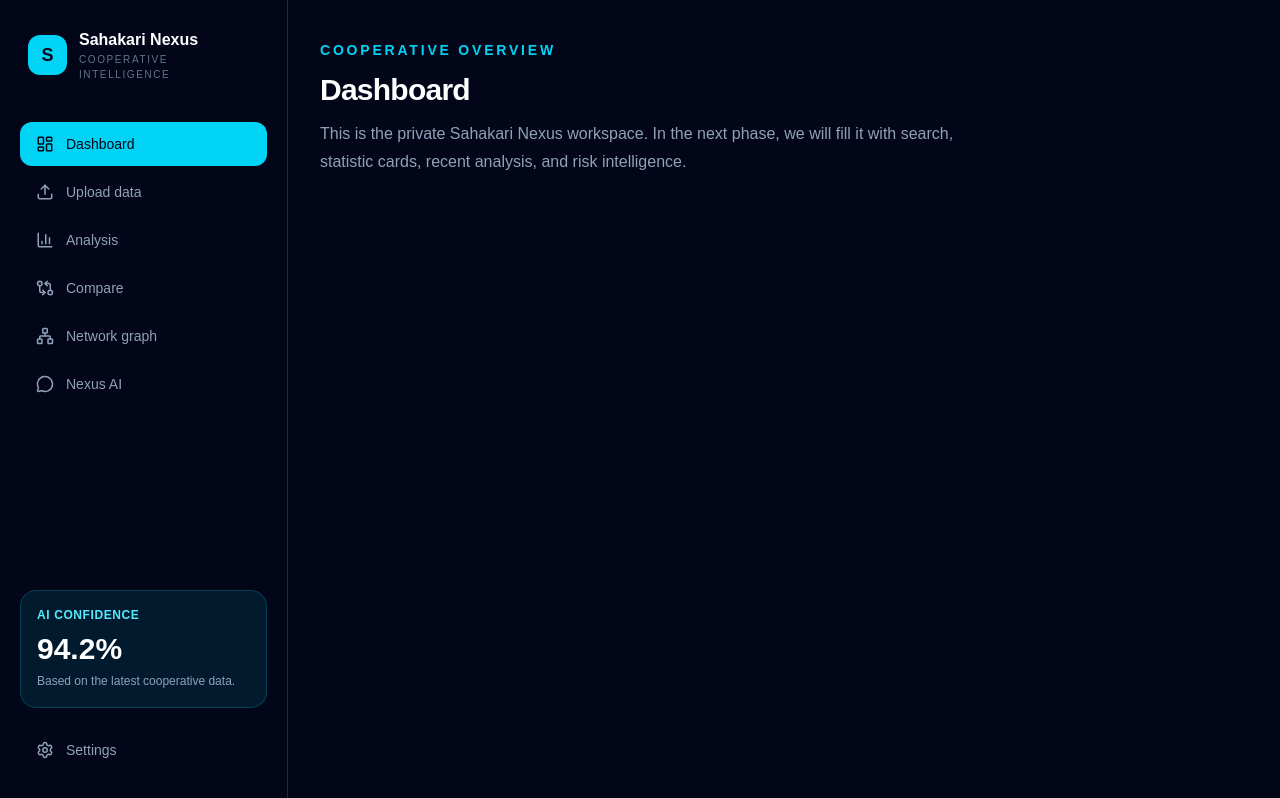
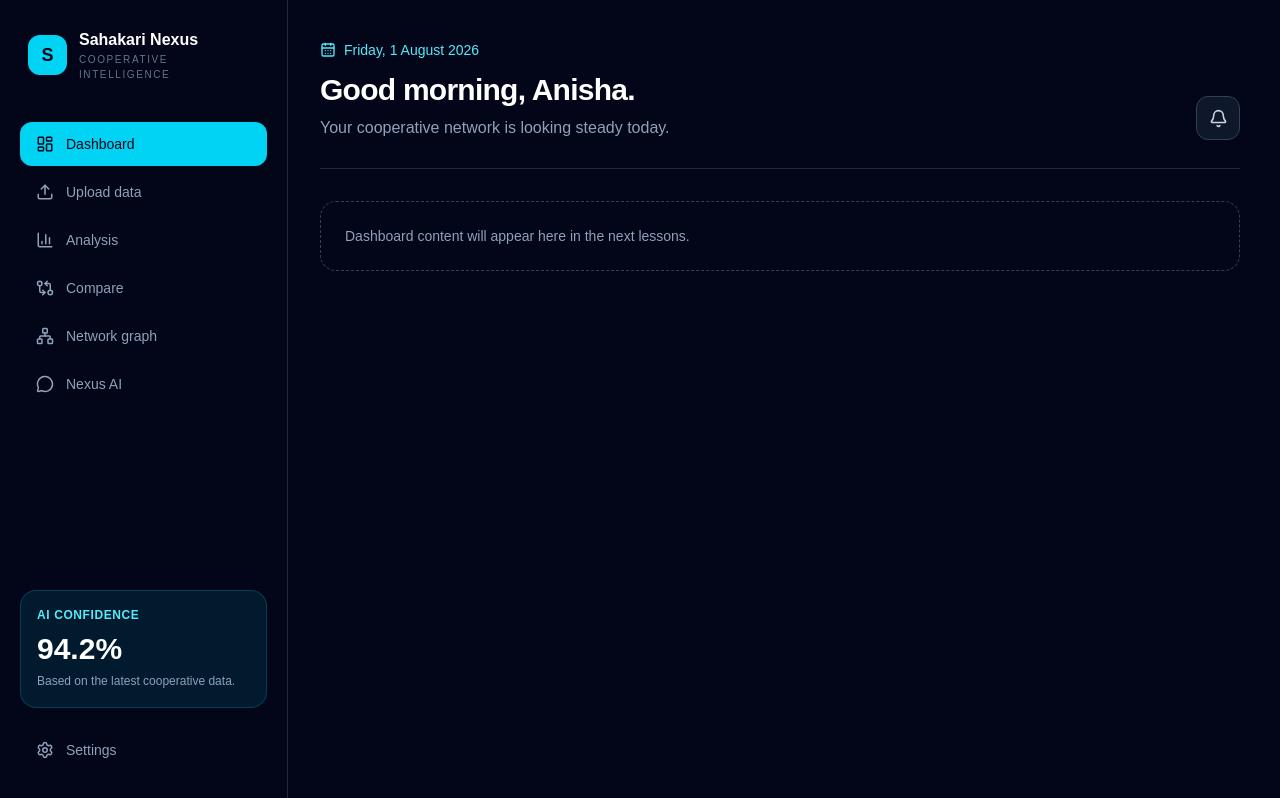
Before and after one commit to DikshaTimilsina/sahakari-nexus, a Next.js app: page /dashboard in a window 1280 px wide. Built offline with nearby package versions, Linux system fonts and the light colour scheme.

Commit message:
update the dashboard route

```diff
--- a/app/dashboard/page.tsx
+++ b/app/dashboard/page.tsx
@@ -1,3 +1,4 @@
+import { DashboardHeader } from "@/components/dashboard/DashboardHeader";
 import { Sidebar } from "@/components/layout/Sidebar";
 
 export default function DashboardPage() {
@@ -6,19 +7,13 @@ export default function DashboardPage() {
       <Sidebar />
 
       <main className="min-h-screen px-6 py-10 lg:pl-80 lg:pr-10">
-        <p className="text-sm font-semibold uppercase tracking-[0.2em] text-cyan-400">
-          Cooperative overview
-        </p>
+        <DashboardHeader />
 
-        <h1 className="mt-3 text-3xl font-bold tracking-tight text-white">
-          Dashboard
-        </h1>
-
-        <p className="mt-3 max-w-2xl leading-7 text-slate-400">
-          This is the private Sahakari Nexus workspace. In the next phase, we
-          will fill it with search, statistic cards, recent analysis, and risk
-          intelligence.
-        </p>
+        <section className="mt-8 rounded-2xl border border-dashed border-slate-700 p-6">
+          <p className="text-sm text-slate-400">
+            Dashboard content will appear here in the next lessons.
+          </p>
+        </section>
       </main>
     </div>
   );
```
